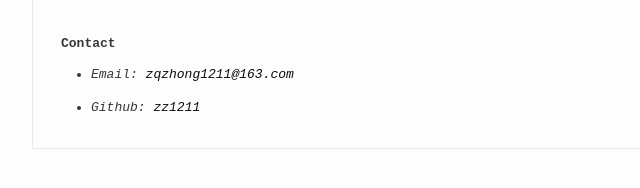
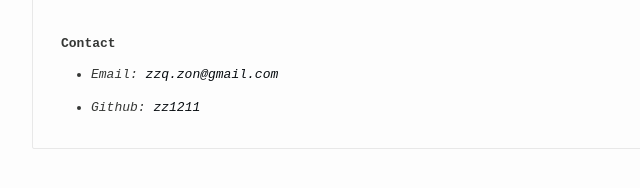
Before and after one commit to arvinzzq/zz1211.github.io, a website: page template/index.njk in a window 1280 px wide. Shown: the part 436-624 px from the top of the page, 108-748 px from the left. Drawn offline with nearby package versions, Linux system fonts and the light colour scheme; files that its build step writes are made by us from their sources; a web font is replaced by a local one.

Commit message:
feat: update email

```diff
--- a/template/index.njk
+++ b/template/index.njk
@@ -49,7 +49,7 @@
       <ul class="ul-contact">
         <li>
           <address class="addr">
-            Email: <a class="no-underline" href="mailto:zqzhong1211@163.com">zqzhong1211@163.com</a>
+            Email: <a class="no-underline" href="mailto:zzq.zon@gmail.com">zzq.zon@gmail.com</a>
           </address>
         </li>
         <li style="margin-top: 10px;">
```
Also changed, not shown: index.html.
